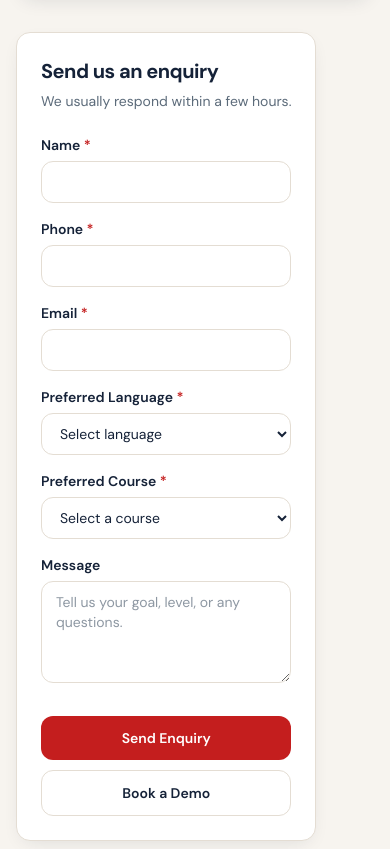
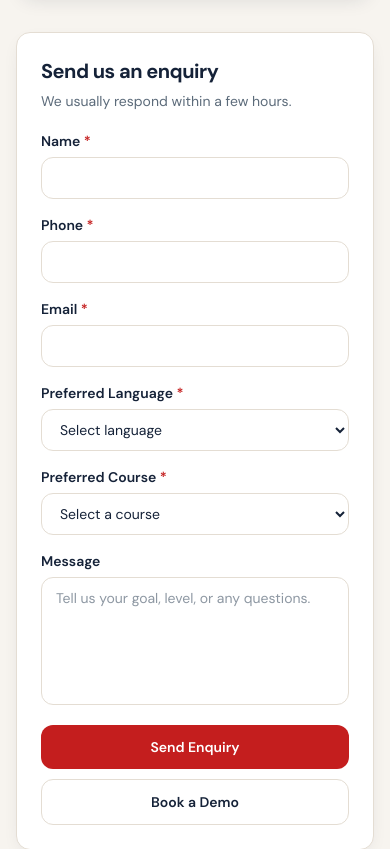
Before and after one commit to JagadeeshVajrapu/easy-spanish-academy, a Next.js app: page /contact in a window 390 px wide. Shown: the part 1320-2169 px from the top of the page. Built offline with nearby package versions, Linux system fonts and the light colour scheme.

Commit message:
contact page updated

```diff
--- a/src/app/contact/page.tsx
+++ b/src/app/contact/page.tsx
@@ -45,12 +45,12 @@ export default function ContactPage() {
       <section className="section-pad bg-esa-bg">
         <div className="container-esa grid gap-8 lg:grid-cols-2 lg:items-stretch lg:gap-10">
           {/* Enquiry form — left on desktop */}
-          <div className="order-2 flex h-full lg:order-1">
-            <ContactForm className="h-full" />
+          <div className="order-2 flex lg:order-1">
+            <ContactForm className="h-full w-full" />
           </div>
 
           {/* Primary contact area */}
-          <aside className="order-1 flex h-full lg:order-2">
+          <aside className="order-1 flex lg:order-2">
             <div className="flex h-full w-full flex-col rounded-xl border border-esa-border bg-white p-6 shadow-esa-soft sm:p-8">
               <div className="mb-6 border-b border-esa-border pb-6">
                 <p className="text-label text-esa-red">Contact information</p>
--- a/src/components/sections/ContactForm.tsx
+++ b/src/components/sections/ContactForm.tsx
@@ -145,13 +145,13 @@ function ContactFormFields({ className }: { className?: string }) {
     return (
       <div
         className={cn(
-          "flex h-full flex-col justify-center rounded-xl border border-esa-border bg-white p-6 text-center shadow-esa-soft sm:p-8",
+          "flex h-full w-full flex-col items-center justify-center rounded-xl border border-esa-border bg-white p-6 text-center shadow-esa-soft sm:p-8",
           className,
         )}
       >
         <CheckCircle2 className="mx-auto h-11 w-11 text-esa-red" aria-hidden />
         <h3 className="mt-4 text-xl font-bold text-esa-navy">Enquiry sent</h3>
-        <p className="mt-2 text-sm text-esa-muted">
+        <p className="mt-2 max-w-md text-sm text-esa-muted">
           Thank you. We will get back to you soon at{" "}
           <a href={SITE.emailHref} className="font-semibold text-esa-red focus-esa">
             {SITE.email}
@@ -187,19 +187,21 @@ function ContactFormFields({ className }: { className?: string }) {
     <form
       onSubmit={handleSubmit}
       className={cn(
-        "flex h-full flex-col rounded-xl border border-esa-border bg-white p-6 shadow-esa-soft sm:p-8",
+        "flex h-full w-full flex-col rounded-xl border border-esa-border bg-white p-6 shadow-esa-soft sm:p-8",
         className,
       )}
       noValidate
     >
+      <div className="shrink-0">
         <h2 className="text-xl font-bold text-esa-navy sm:text-2xl">
           Send us an enquiry
         </h2>
         <p className="mt-1.5 text-sm text-esa-muted">
           We usually respond within a few hours.
         </p>
+      </div>
 
-      <div className="mt-6 space-y-4">
+      <div className="mt-5 flex min-h-0 flex-1 flex-col gap-4">
         <Field
           label="Name"
           id="contact-name"
@@ -257,27 +259,30 @@ function ContactFormFields({ className }: { className?: string }) {
           />
         </div>
 
-        <div>
+        <div className="flex min-h-[8rem] flex-1 flex-col">
           <label
             htmlFor="contact-message"
-            className="mb-1.5 block text-sm font-semibold text-esa-navy"
+            className="mb-1.5 block shrink-0 text-sm font-semibold text-esa-navy"
           >
             Message
           </label>
           <textarea
             id="contact-message"
-            rows={4}
+            rows={5}
             value={form.message}
             onChange={(event) =>
               setForm((prev) => ({ ...prev, message: event.target.value }))
             }
             placeholder="Tell us your goal, level, or any questions."
-            className={inputClass()}
+            className={cn(
+              inputClass(),
+              "min-h-[8rem] flex-1 resize-none lg:min-h-0",
+            )}
           />
         </div>
       </div>
 
-      <div className="mt-6 flex flex-col gap-2.5 sm:mt-auto sm:flex-row sm:flex-wrap sm:pt-4">
+      <div className="mt-5 flex shrink-0 flex-col gap-2.5 sm:flex-row sm:flex-wrap">
         <button
           type="submit"
           disabled={submitting}
@@ -305,7 +310,7 @@ export function ContactForm({ className }: { className?: string }) {
       fallback={
         <div
           className={cn(
-            "rounded-xl border border-esa-border bg-white p-8 text-sm text-esa-muted shadow-esa-soft",
+            "flex h-full w-full items-center rounded-xl border border-esa-border bg-white p-8 text-sm text-esa-muted shadow-esa-soft",
             className,
           )}
         >
```
Lines whose indentation alone changed are shown as unchanged.
